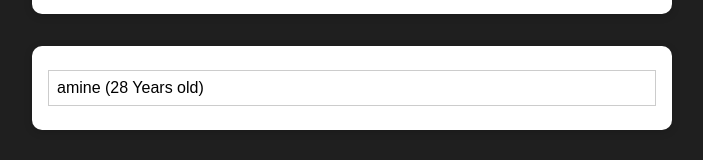
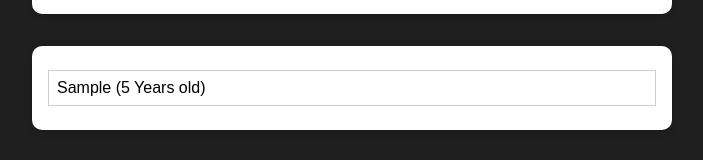
Before and after one commit to AQAMINE/add-user-to-list-reactJs, a React (Create React App) app: page / in a window 1280 px wide. Both pictures are taken after typing "Sample", "5" into the empty fields and a click on the button "Add User". Shown: the part 196-356 px from the top of the page, without its empty margins (288-991 px from the left). Built offline with nearby package versions, Linux system fonts and the light colour scheme.

Commit message:
real userList

```diff
--- a/src/App.js
+++ b/src/App.js
@@ -1,12 +1,20 @@
-import React from 'react';
-import AddUser from './components/Users/AddUser';
-import UsersList from './components/Users/UsersList';
+import React, { useState } from "react";
+import AddUser from "./components/Users/AddUser";
+import UsersList from "./components/Users/UsersList";
 
 function App() {
+  const [usersList, setUsersList] = useState([]);
+
+  const addUserHandler = (uName, uAge) => {
+    setUsersList((prevUsersList) => {
+      return [...prevUsersList, { name: uName, age: uAge, id: Math.random().toString() }];
+    });
+  };
+
   return (
     <div>
-      <AddUser/>
-      <UsersList users={[{name:'amine', age: 28}]}/>
+      <AddUser onAddUser={addUserHandler} />
+      <UsersList users={usersList} />
     </div>
   );
 }
--- a/src/components/Users/AddUser.js
+++ b/src/components/Users/AddUser.js
@@ -18,7 +18,7 @@
         if(+entredAge < 1){
             return;
         }
-        console.log(entredUsername, entredAge);
+        props.onAddUser(entredUsername, entredAge);
         setEntredUsername('');
         setEntredAge('');
     };
--- a/src/components/Users/UsersList.js
+++ b/src/components/Users/UsersList.js
@@ -7,7 +7,7 @@
     <Card className={classes.users}>
       <ul>
         {props.users.map((user) => (
-          <li>
+          <li key={user.id}>
             {user.name} ({user.age} Years old)
           </li>
         ))}
```
